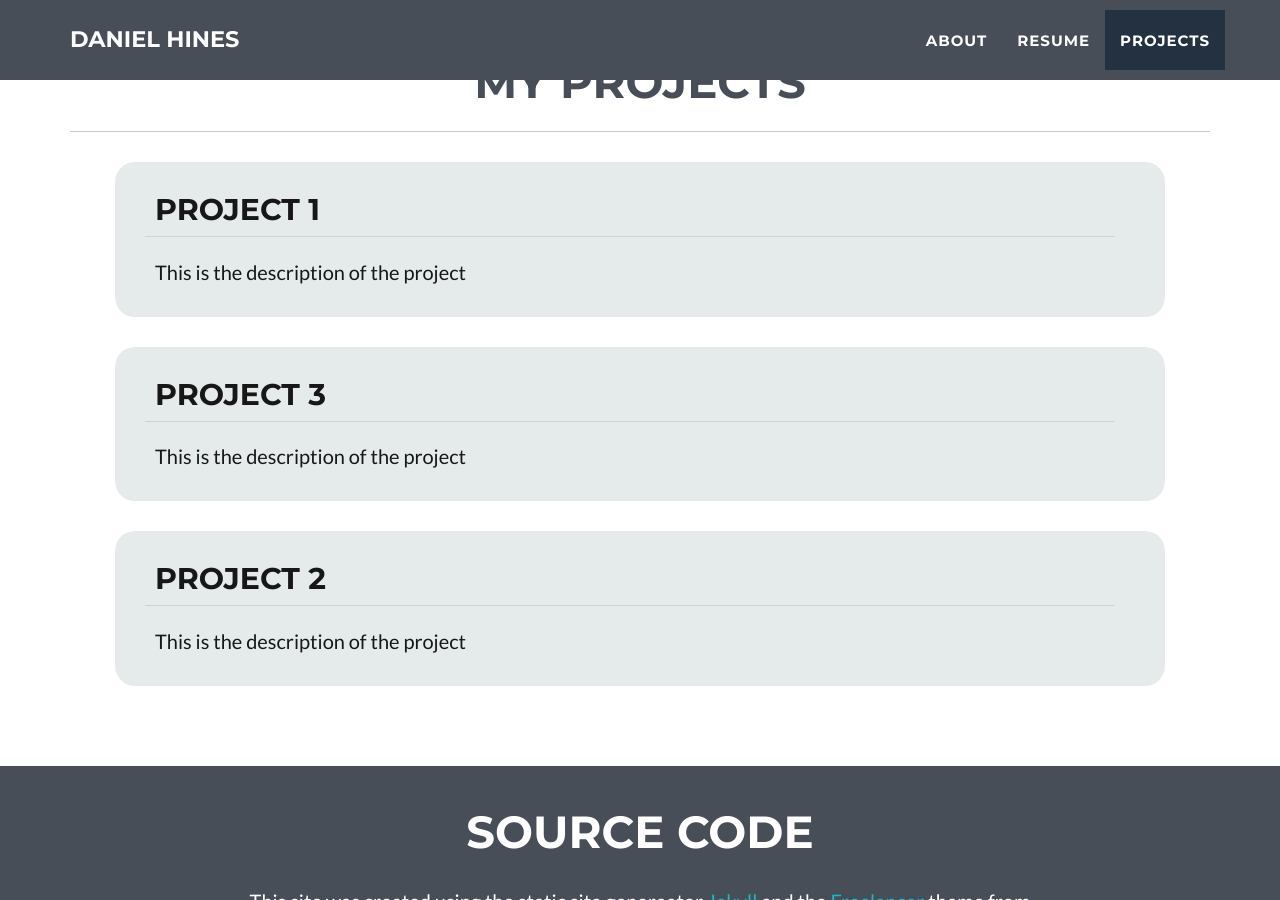
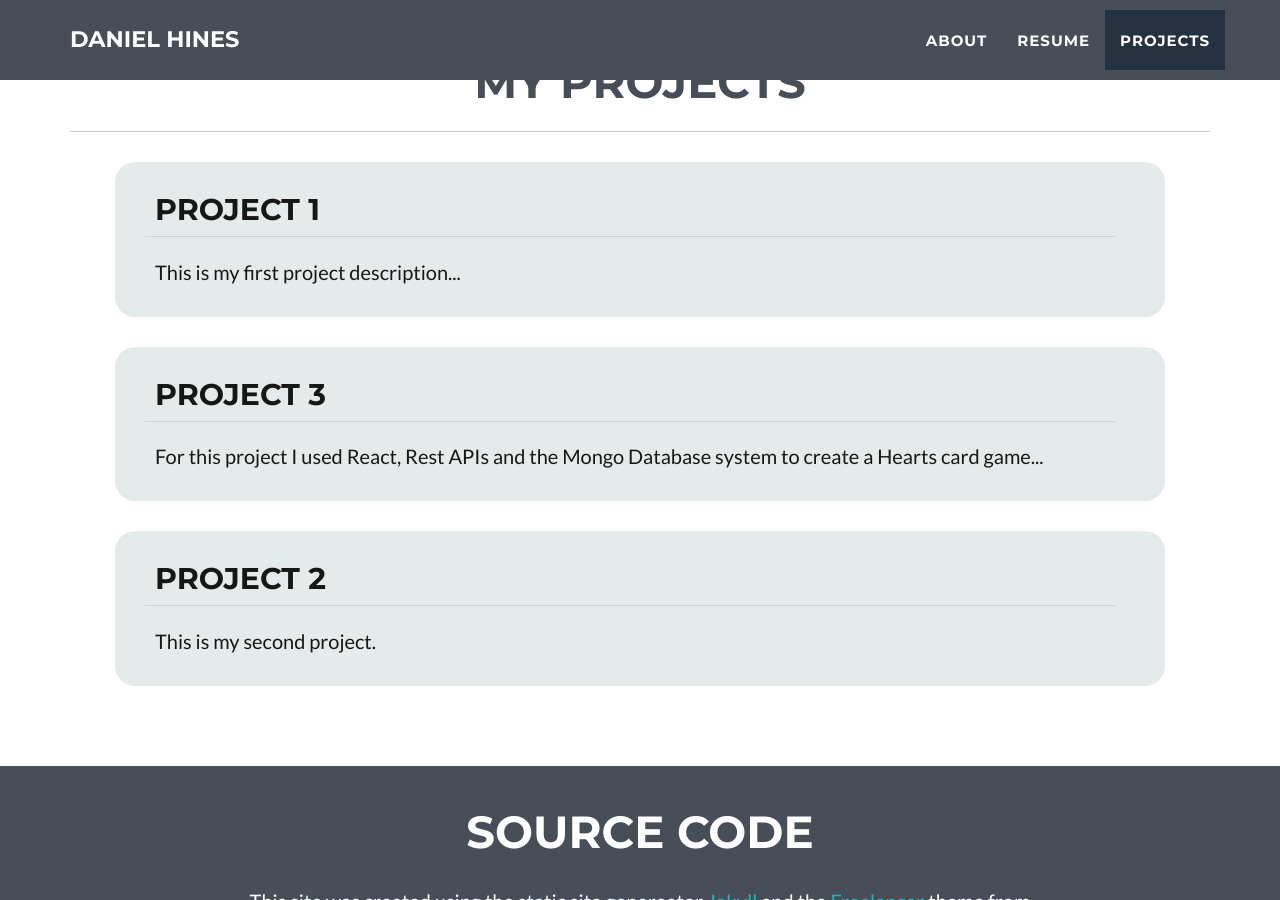
Before and after one commit to danielchines/danielchines.github.io, a Jekyll site: the page built from index.html, in a window 1280 px wide and 900 px high, scrolled down 1570 px. Built offline with Jekyll 4.4.1, drawn with Linux system fonts in a browser that asks for light colours.

Commit message:
Update projects.html

```diff
--- a/_includes/projects.html
+++ b/_includes/projects.html
@@ -13,7 +13,7 @@
                         <a href="#portfolioModal-{{ post.modal-id }}" class="portfolio-link" data-toggle="modal">
                             <div>
                                 <h3>{{ post.title }}</h3>
-                                <p class="project">This is the description of the project</p>
+                                <p class="project">{{ post.description }}</p>
                             </div>
                         </a>
                 </div>
```
